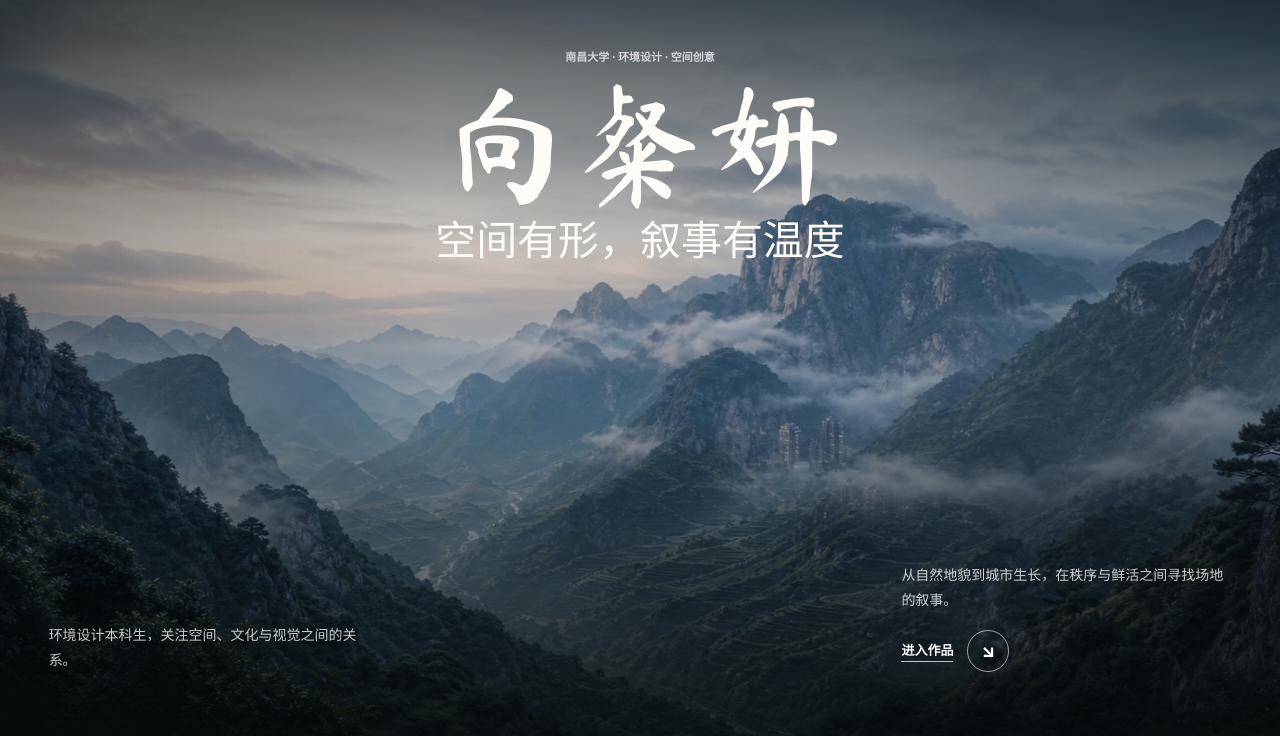
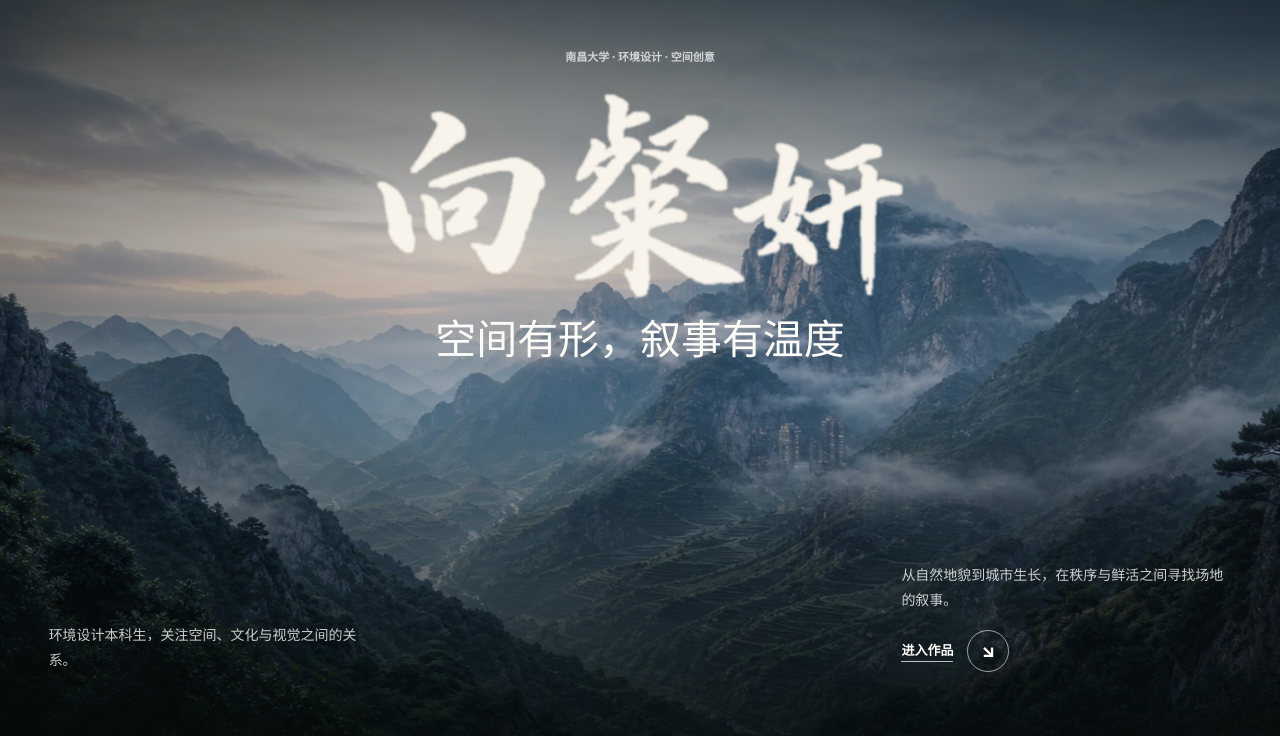
Before and after one commit to moaygnosibe/xiang-canyan-portfolio, a plain HTML site: page index.html in a window 1280 px wide. Shown: the part 64-800 px from the top of the page. Drawn offline with Linux system fonts and the light colour scheme; a web font is replaced by a local one.

Commit message:
Use original hero name lettering

```diff
--- a/index.html
+++ b/index.html
@@ -77,7 +77,9 @@
         <div class="hero-heading">
           <p class="hero-eyebrow hero-anim hero-fade">南昌大学 · 环境设计 · 空间创意</p>
           <h1 id="hero-title">
-            <span class="hero-name hero-anim hero-rise">向粲妍</span>
+            <span class="hero-name hero-anim hero-rise">
+              <img src="assets/xiangcanyan/xiang-canyan-wordmark.png" alt="向粲妍" />
+            </span>
             <span class="hero-manifesto hero-anim hero-rise">空间有形，叙事有温度</span>
           </h1>
         </div>
--- a/styles.css
+++ b/styles.css
@@ -654,9 +654,15 @@ a {
 }
 
 .hero-heading .hero-name {
-  font-family: var(--font-brush);
-  font-size: clamp(86px, 10.5vw, 180px);
-  font-weight: 400;
+  width: clamp(380px, 43vw, 650px);
+  margin-inline: auto;
+  line-height: 0;
+}
+
+.hero-heading .hero-name img {
+  display: block;
+  width: 100%;
+  height: auto;
 }
 
 .hero-heading .hero-manifesto {
@@ -1742,7 +1748,7 @@ a {
   }
 
   .hero-heading .hero-name {
-    font-size: clamp(66px, 22vw, 92px);
+    width: min(88vw, 520px);
   }
 
   .hero-heading .hero-manifesto {
```
Also changed, not shown: assets/xiangcanyan/xiang-canyan-wordmark.png (added).
